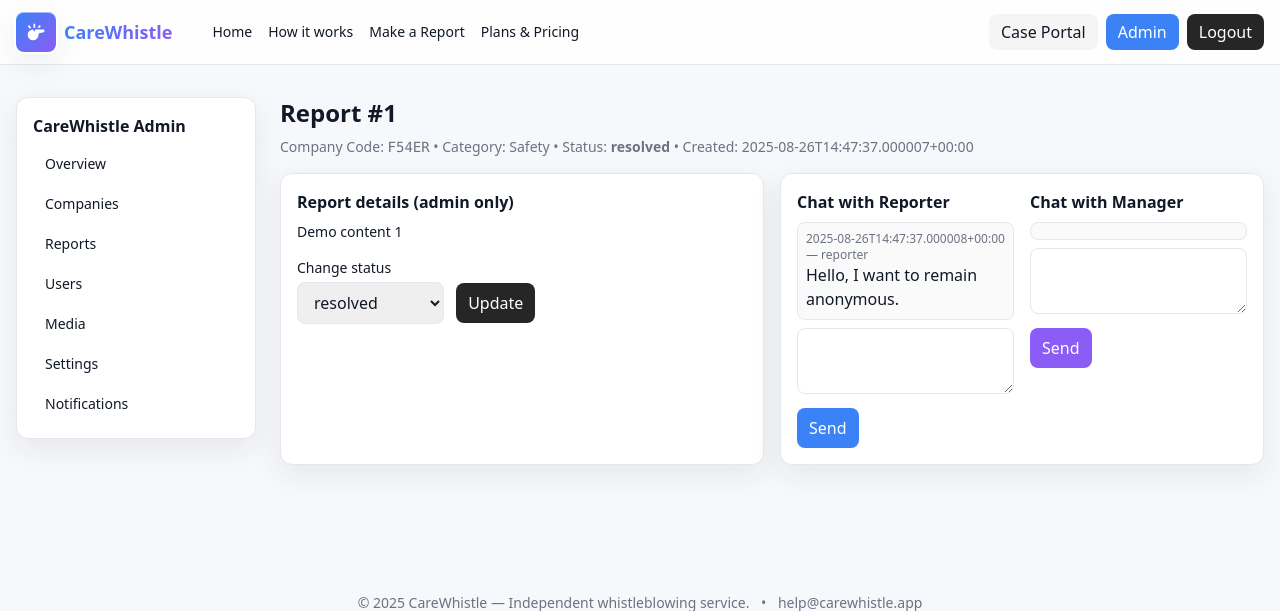
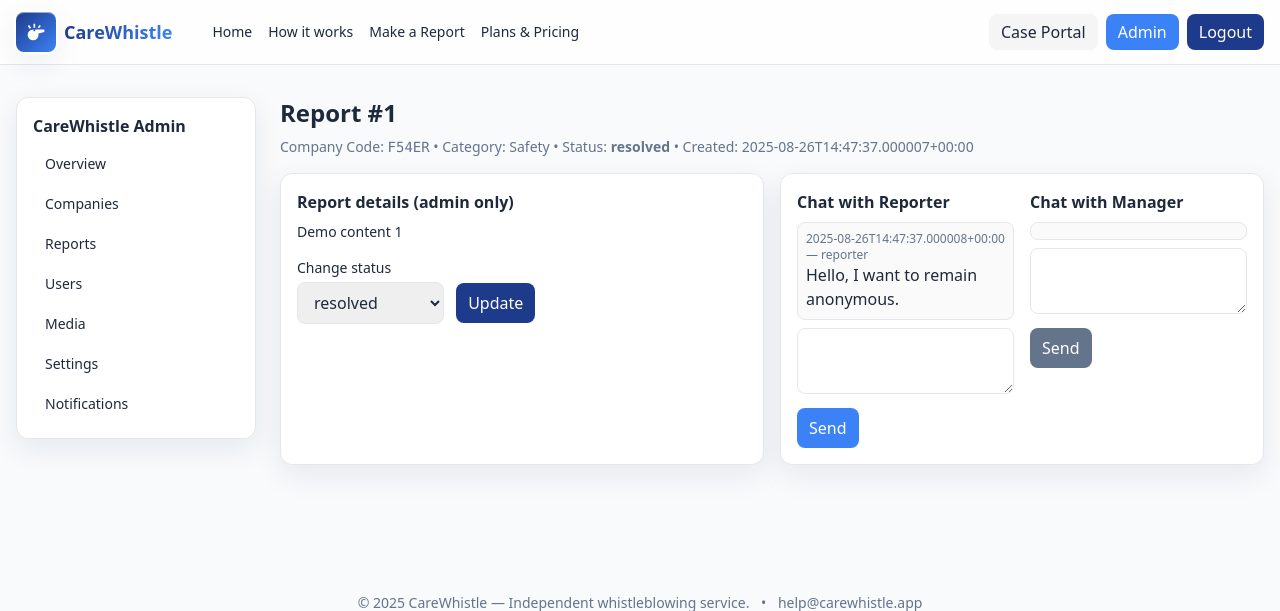
Before and after one commit to alijunaid21-coder/carewhistle-78-lite, a Flask app: page /admin/report/1 in a window 1280 px wide. Shown: the top 611 px of the page. Run offline with Flask 3, Linux system fonts and the light colour scheme; the visitor is signed in with stand-in values (Sample User, id 1); data comes from the database, SQL or seed files in the repository; some libraries are stand-ins or nearby versions.

Commit message:
refactor: refresh UI with grey-blue theme

```diff
--- a/templates/admin/companies.html
+++ b/templates/admin/companies.html
@@ -3,7 +3,7 @@
 <form method="post" class="bg-white rounded-xl p-4 border shadow-glass grid md:grid-cols-3 gap-4 mb-4">
   <div><label class="block text-sm mb-1">Name</label><input name="name" class="w-full rounded-lg border px-3 py-2" required></div>
   <div><label class="block text-sm mb-1">Company Code (auto or custom)</label><input name="code" class="w-full rounded-lg border px-3 py-2" placeholder="Leave blank for auto"></div>
-  <div class="flex items-end"><button class="px-4 py-2 rounded-lg bg-neon-blue text-white">Add Company</button></div>
+  <div class="flex items-end"><button class="px-4 py-2 rounded-lg bg-brand-light text-white">Add Company</button></div>
 </form>
 <div class="bg-white rounded-xl p-4 border shadow-glass">
   <table class="w-full text-sm">
@@ -14,7 +14,7 @@
         <td><code>{{ c.code }}</code></td>
         <td>{{ c.created_at[:10] }}</td>
         <td>
-          <a class="text-neon-blue mr-3" href="{{ url_for('admin_company', company_id=c.id) }}">Open</a>
+          <a class="text-brand-light mr-3" href="{{ url_for('admin_company', company_id=c.id) }}">Open</a>
           <form method="post" action="{{ url_for('admin_company_delete', company_id=c.id) }}" style="display:inline" onsubmit="return confirm('Delete company and its reports?')">
             <button class="text-red-600">Delete</button>
           </form>
--- a/templates/admin/company_dashboard.html
+++ b/templates/admin/company_dashboard.html
@@ -16,14 +16,14 @@
       {% for r in recent %}
       <tr class="border-b">
         <td class="py-2">{{ r.id }}</td><td>{{ r.status }}</td><td>{{ r.created_at[:10] }}</td>
-        <td><a class="text-neon-blue" href="{{ url_for('admin_report_detail', rid=r.id) }}">Open</a></td>
+        <td><a class="text-brand-light" href="{{ url_for('admin_report_detail', rid=r.id) }}">Open</a></td>
       </tr>
       {% endfor %}
     </table>
   </div>
 </div>
 <script>
-const colors=["#3b82f6","#22c55e","#ec4899","#8b5cf6","#f59e0b","#06b6d4","#64748b","#ef4444"];
+const colors=["#1e3a8a","#3b82f6","#64748b","#94a3b8","#cbd5e1","#e2e8f0","#1e293b","#0f172a"];
 new Chart(document.getElementById('m'), {
   type:'line',
   data:{labels:{{ monthly|map(attribute='ym')|list|tojson }},
--- a/templates/admin/dashboard.html
+++ b/templates/admin/dashboard.html
@@ -24,14 +24,14 @@
         <td>{{ c.newc or 0 }}</td>
         <td>{{ c.inpc or 0 }}</td>
         <td>{{ c.clos or 0 }}</td>
-        <td><a class="text-neon-blue" href="{{ url_for('admin_company', company_id=c.id) }}">View</a></td>
+        <td><a class="text-brand-light" href="{{ url_for('admin_company', company_id=c.id) }}">View</a></td>
       </tr>
     {% endfor %}
   </table>
 </div>
 
 <script>
-const colors = ["#3b82f6","#22c55e","#ec4899","#8b5cf6","#f59e0b","#06b6d4","#64748b","#ef4444"];
+const colors = ["#1e3a8a","#3b82f6","#64748b","#94a3b8","#cbd5e1","#e2e8f0","#1e293b","#0f172a"];
 new Chart(document.getElementById('byMonth'), {
   type:'line',
   data:{labels:{{ monthly|map(attribute='ym')|list|tojson }},
--- a/templates/admin/media.html
+++ b/templates/admin/media.html
@@ -2,7 +2,7 @@
 <h2 class="text-2xl font-extrabold mb-4">Media</h2>
 <form method="post" enctype="multipart/form-data" class="bg-white rounded-xl p-4 border shadow-glass flex items-end gap-3 mb-4">
   <div><label class="block text-sm mb-1">Upload file</label><input type="file" name="file" class="block"></div>
-  <button class="px-4 py-2 rounded-lg bg-neutral-800 text-white">Upload</button>
+  <button class="px-4 py-2 rounded-lg bg-brand-dark text-white">Upload</button>
 </form>
 <div class="grid md:grid-cols-3 gap-4">
   {% for f in files %}
--- a/templates/admin/report_detail.html
+++ b/templates/admin/report_detail.html
@@ -11,7 +11,7 @@
       <select name="status" class="rounded-lg border px-3 py-2">
         {% for s in statuses %}<option value="{{ s }}" {% if s==r.status %}selected{% endif %}>{{ s }}</option>{% endfor %}
       </select>
-      <button class="ml-2 px-3 py-2 rounded-lg bg-neutral-800 text-white">Update</button>
+      <button class="ml-2 px-3 py-2 rounded-lg bg-brand-dark text-white">Update</button>
     </form>
   </div>
   <div class="bg-white rounded-xl p-4 border shadow-glass">
@@ -24,7 +24,7 @@
         <form method="post" class="mt-2">
           <input type="hidden" name="action" value="msg_rep">
           <textarea name="body" rows="2" class="w-full rounded-lg border px-3 py-2" required></textarea>
-          <button class="mt-2 px-3 py-2 rounded-lg bg-neon-blue text-white">Send</button>
+          <button class="mt-2 px-3 py-2 rounded-lg bg-brand-light text-white">Send</button>
         </form>
       </div>
       <div>
@@ -35,7 +35,7 @@
         <form method="post" class="mt-2">
           <input type="hidden" name="action" value="msg_mgr">
           <textarea name="body" rows="2" class="w-full rounded-lg border px-3 py-2" required></textarea>
-          <button class="mt-2 px-3 py-2 rounded-lg bg-neon-purple text-white">Send</button>
+          <button class="mt-2 px-3 py-2 rounded-lg bg-brand-gray text-white">Send</button>
         </form>
       </div>
     </div>
--- a/templates/admin/reports.html
+++ b/templates/admin/reports.html
@@ -11,7 +11,7 @@
     <option value="">Any category</option>
     {% for c in categories %}<option {% if c==category %}selected{% endif %}>{{ c }}</option>{% endfor %}
   </select>
-  <button class="px-4 py-2 rounded-lg bg-neutral-800 text-white">Filter</button>
+  <button class="px-4 py-2 rounded-lg bg-brand-dark text-white">Filter</button>
 </form>
 <div class="bg-white rounded-xl p-4 border shadow-glass">
   <table class="w-full text-sm">
@@ -23,7 +23,7 @@
         <td>{{ r.category }}</td>
         <td>{{ r.status }}</td>
         <td>{{ r.created_at[:19] }}</td>
-        <td><a class="text-neon-blue" href="{{ url_for('admin_report_detail', rid=r.id) }}">Open</a></td>
+        <td><a class="text-brand-light" href="{{ url_for('admin_report_detail', rid=r.id) }}">Open</a></td>
       </tr>
     {% endfor %}
   </table>
--- a/templates/admin/settings.html
+++ b/templates/admin/settings.html
@@ -8,6 +8,6 @@
   <div><label class="block text-sm mb-1">Mongo URL</label><input name="mongo_url" value="{{ settings.mongo_url or '' }}" class="w-full rounded-lg border px-3 py-2"></div>
   <div><label class="block text-sm mb-1">OpenAI Key</label><input name="openai_key" value="{{ settings.openai_key or '' }}" class="w-full rounded-lg border px-3 py-2"></div>
   <div class="md:col-span-2"><label class="block text-sm mb-1">YouTube URL (homepage video)</label><input name="youtube_url" value="{{ settings.youtube_url or '' }}" class="w-full rounded-lg border px-3 py-2"></div>
-  <div class="md:col-span-2"><button class="px-4 py-2 rounded-lg bg-neon-blue text-white">Save</button></div>
+  <div class="md:col-span-2"><button class="px-4 py-2 rounded-lg bg-brand-light text-white">Save</button></div>
 </form>
 {% endblock %}
--- a/templates/admin/users.html
+++ b/templates/admin/users.html
@@ -9,7 +9,7 @@
       {% for c in companies %}<option value="{{ c.id }}">{{ c.name }} ({{ c.code }})</option>{% endfor %}
     </select>
   </div>
-  <div class="md:col-span-3"><button class="px-4 py-2 rounded-lg bg-neon-blue text-white">Create Manager</button></div>
+  <div class="md:col-span-3"><button class="px-4 py-2 rounded-lg bg-brand-light text-white">Create Manager</button></div>
 </form>
 
 <div class="bg-white rounded-xl p-4 border shadow-glass">
--- a/templates/chatbot.html
+++ b/templates/chatbot.html
@@ -2,10 +2,10 @@
   <div id="chatbot-log" class="p-2 flex-1 overflow-y-auto text-sm"></div>
   <form id="chatbot-form" class="flex border-t">
     <input id="chatbot-input" class="flex-1 p-2 text-sm" placeholder="Ask a question..." />
-    <button class="px-3 text-white bg-neon-blue">Send</button>
+    <button class="px-3 text-white bg-brand-light">Send</button>
   </form>
 </div>
-<button id="chatbot-toggle" class="fixed bottom-4 right-4 w-12 h-12 rounded-full bg-neon-blue text-white shadow-lg">💬</button>
+<button id="chatbot-toggle" class="fixed bottom-4 right-4 w-12 h-12 rounded-full bg-brand-light text-white shadow-lg">💬</button>
 <script>
   const toggle=document.getElementById('chatbot-toggle');
   const box=document.getElementById('chatbot-box');
@@ -26,7 +26,7 @@
         body:JSON.stringify({message:msg})
       });
       const data=await r.json();
-      log.innerHTML+=`<div class="text-left mb-1 text-neon-blue">${data.reply}</div>`;
+      log.innerHTML+=`<div class="text-left mb-1 text-brand-light">${data.reply}</div>`;
     } catch(err){
       log.innerHTML+=`<div class="text-left mb-1 text-red-600">Error: ${err}</div>`;
     }
--- a/templates/follow.html
+++ b/templates/follow.html
@@ -10,7 +10,7 @@
       <label class="block text-sm mb-1">PIN</label>
       <input name="pin" required class="w-full rounded-lg border px-3 py-2">
     </div>
-    <button class="px-4 py-2 rounded-lg bg-neon-blue text-white">Open</button>
+    <button class="px-4 py-2 rounded-lg bg-brand-light text-white">Open</button>
   </form>
 </section>
 {% endblock %}
--- a/templates/follow_thread.html
+++ b/templates/follow_thread.html
@@ -14,7 +14,7 @@
     <form method="post" action="{{ url_for('follow_message', token=r.anon_token) }}" class="mt-4 grid gap-2">
       <label class="text-sm">Send a message to the investigator</label>
       <textarea name="body" rows="3" required class="rounded-lg border px-3 py-2"></textarea>
-      <button class="px-4 py-2 rounded-lg bg-neutral-800 text-white">Send</button>
+      <button class="px-4 py-2 rounded-lg bg-brand-dark text-white">Send</button>
     </form>
   </div>
 </section>
--- a/templates/index.html
+++ b/templates/index.html
@@ -5,7 +5,7 @@
       <h1 class="text-4xl font-extrabold mb-3">One of the most securest Whistleblowing systems in the UK.</h1>
       <p class="text-base-muted mb-6">Modern, secure and anonymous — protect your company, your staff and your service users. If you already have a solution, check our price promise.</p>
       <div class="flex gap-3">
-        <a class="px-4 py-2 rounded-lg bg-neon-green text-white" href="{{ url_for('report') }}">Make a Report</a>
+        <a class="px-4 py-2 rounded-lg bg-brand-light text-white" href="{{ url_for('report') }}">Make a Report</a>
         <a class="px-4 py-2 rounded-lg bg-neutral-200" href="{{ url_for('how') }}">How it works</a>
       </div>
     </div>
--- a/templates/layout.html
+++ b/templates/layout.html
@@ -10,8 +10,8 @@
       theme:{
         extend:{
           colors:{
-            base: { bg:"#f7f8fb", card:"#ffffff", ink:"#111827", muted:"#6b7280" },
-            neon: { blue:"#3b82f6", green:"#22c55e", pink:"#ec4899", purple:"#8b5cf6", amber:"#f59e0b", cyan:"#06b6d4" }
+            base: { bg:"#f8fafc", card:"#ffffff", ink:"#1e293b", muted:"#64748b" },
+            brand: { dark:"#1e3a8a", light:"#3b82f6", gray:"#64748b" }
           },
           boxShadow:{
             glass:"0 10px 30px rgba(31,41,55,.08), inset 0 1px 0 rgba(255,255,255,.5)"
@@ -27,30 +27,30 @@
   <header class="sticky top-0 z-40 backdrop-blur bg-white/80 border-b">
     <div class="max-w-7xl mx-auto px-4 py-3 flex items-center gap-4">
       <a href="{{ url_for('home') }}" class="flex items-center gap-2 font-extrabold text-lg">
-        <span class="inline-flex items-center justify-center w-10 h-10 rounded-lg bg-gradient-to-br from-neon-blue to-neon-purple text-white shadow-glass ring-2 ring-white">
+        <span class="inline-flex items-center justify-center w-10 h-10 rounded-lg bg-gradient-to-br from-brand-dark to-brand-light text-white shadow-glass ring-2 ring-white">
           <svg xmlns="http://www.w3.org/2000/svg" viewBox="0 0 24 24" class="w-5 h-5" fill="currentColor">
             <path d="M8.5 9A6.5 6.5 0 0 0 2 15.5 6.5 6.5 0 0 0 8.5 22 6.5 6.5 0 0 0 15 15.5V13.91L22 12V9H11V11H9V9H8.5M11 2V7H9V2H11M6.35 7.28c-.67.16-1.31.4-1.92.72L2.14 4.88 3.76 3.7 6.35 7.28M17.86 4.88 16.32 7h-2.47L16.24 3.7l1.62 1.18Z"/>
           </svg>
         </span>
-        <span class="bg-gradient-to-r from-neon-blue to-neon-purple bg-clip-text text-transparent">CareWhistle</span>
+        <span class="bg-gradient-to-r from-brand-dark to-brand-light bg-clip-text text-transparent">CareWhistle</span>
       </a>
       <nav class="ml-6 flex items-center gap-4 text-sm">
-        <a class="hover:text-neon-blue" href="{{ url_for('home') }}">Home</a>
-        <a class="hover:text-neon-blue" href="{{ url_for('how') }}">How it works</a>
-        <a class="hover:text-neon-blue" href="{{ url_for('report') }}">Make a Report</a>
-        <a class="hover:text-neon-blue" href="{{ url_for('pricing') }}">Plans & Pricing</a>
+        <a class="hover:text-brand-light" href="{{ url_for('home') }}">Home</a>
+        <a class="hover:text-brand-light" href="{{ url_for('how') }}">How it works</a>
+        <a class="hover:text-brand-light" href="{{ url_for('report') }}">Make a Report</a>
+        <a class="hover:text-brand-light" href="{{ url_for('pricing') }}">Plans & Pricing</a>
       </nav>
       <div class="ml-auto flex items-center gap-2">
         <a class="px-3 py-1.5 rounded-lg bg-neutral-100 hover:bg-neutral-200" href="{{ url_for('follow') }}">Case Portal</a>
         {% if session.get('user_id') %}
           {% if session.get('role')=='admin' %}
-            <a class="px-3 py-1.5 rounded-lg bg-neon-blue text-white" href="{{ url_for('admin_dashboard') }}">Admin</a>
+            <a class="px-3 py-1.5 rounded-lg bg-brand-light text-white" href="{{ url_for('admin_dashboard') }}">Admin</a>
           {% elif session.get('role')=='manager' %}
-            <a class="px-3 py-1.5 rounded-lg bg-neon-purple text-white" href="{{ url_for('manager_overview') }}">Manager</a>
+            <a class="px-3 py-1.5 rounded-lg bg-brand-gray text-white" href="{{ url_for('manager_overview') }}">Manager</a>
           {% endif %}
-          <a class="px-3 py-1.5 rounded-lg bg-neutral-800 text-white" href="{{ url_for('logout') }}">Logout</a>
+          <a class="px-3 py-1.5 rounded-lg bg-brand-dark text-white" href="{{ url_for('logout') }}">Logout</a>
         {% else %}
-          <a class="px-3 py-1.5 rounded-lg bg-neutral-800 text-white" href="{{ url_for('login') }}">Login</a>
+          <a class="px-3 py-1.5 rounded-lg bg-brand-dark text-white" href="{{ url_for('login') }}">Login</a>
         {% endif %}
       </div>
     </div>
--- a/templates/login.html
+++ b/templates/login.html
@@ -4,7 +4,7 @@
   <form method="post" class="bg-white rounded-xl p-6 border shadow-glass grid gap-4">
     <div><label class="block text-sm mb-1">Email</label><input name="email" required class="w-full rounded-lg border px-3 py-2" value="{{ request.form.email or '' }}"></div>
     <div><label class="block text-sm mb-1">Password</label><input name="password" type="password" required class="w-full rounded-lg border px-3 py-2"></div>
-    <button class="px-4 py-2 rounded-lg bg-neutral-800 text-white">Login</button>
+    <button class="px-4 py-2 rounded-lg bg-brand-dark text-white">Login</button>
   </form>
 </section>
 {% endblock %}
--- a/templates/manager/messages.html
+++ b/templates/manager/messages.html
@@ -6,7 +6,7 @@
     {% for r in reports %}
       <tr class="border-b">
         <td class="py-2">{{ r.id }}</td><td><code>{{ r.company_code }}</code></td><td>{{ r.updated }}</td>
-        <td><a class="text-neon-blue" href="{{ url_for('manager_messages_thread', rid=r.id) }}">Open</a></td>
+        <td><a class="text-brand-light" href="{{ url_for('manager_messages_thread', rid=r.id) }}">Open</a></td>
       </tr>
     {% endfor %}
   </table>
--- a/templates/manager/messages_thread.html
+++ b/templates/manager/messages_thread.html
@@ -9,7 +9,7 @@
   </div>
   <form method="post" class="mt-3 grid gap-2">
     <textarea name="body" rows="3" required class="rounded-lg border px-3 py-2"></textarea>
-    <button class="px-4 py-2 rounded-lg bg-neon-purple text-white">Send</button>
+    <button class="px-4 py-2 rounded-lg bg-brand-gray text-white">Send</button>
   </form>
 </div>
 {% endblock %}
--- a/templates/manager/overview.html
+++ b/templates/manager/overview.html
@@ -10,7 +10,7 @@
   <div class="bg-white rounded-xl p-4 border shadow-glass"><canvas id="c"></canvas></div>
 </div>
 <script>
-const colors=["#3b82f6","#22c55e","#ec4899","#8b5cf6","#f59e0b","#06b6d4","#64748b","#ef4444"];
+const colors=["#1e3a8a","#3b82f6","#64748b","#94a3b8","#cbd5e1","#e2e8f0","#1e293b","#0f172a"];
 new Chart(document.getElementById('m'), {
   type:'line', data:{labels:{{ monthly|map(attribute='ym')|list|tojson }},
   datasets:[{label:'Reports',data:{{ monthly|map(attribute='cnt')|list|tojson }}, borderColor:colors[1]}]}
--- a/templates/pricing.html
+++ b/templates/pricing.html
@@ -9,10 +9,10 @@
     </ul>
     <div class="mt-6 flex gap-2">
       <form action="{{ url_for('checkout_stripe') }}" method="post">
-        <button class="px-4 py-2 rounded bg-neon-blue text-white">Pay with Stripe</button>
+        <button class="px-4 py-2 rounded bg-brand-light text-white">Pay with Stripe</button>
       </form>
       <form action="{{ url_for('checkout_paypal') }}" method="post">
-        <button class="px-4 py-2 rounded bg-neutral-800 text-white">Pay with PayPal</button>
+        <button class="px-4 py-2 rounded bg-brand-dark text-white">Pay with PayPal</button>
       </form>
     </div>
   </div>
--- a/templates/report.html
+++ b/templates/report.html
@@ -49,7 +49,7 @@
       <span class="font-bold">{{ captcha_a }} + {{ captcha_b }} =</span>
       <input name="captcha_answer" required class="rounded-lg border px-3 py-1 w-24">
     </div>
-    <button class="mt-2 px-4 py-2 rounded-lg bg-neon-blue text-white">Submit Report</button>
+    <button class="mt-2 px-4 py-2 rounded-lg bg-brand-light text-white">Submit Report</button>
   </form>
 </section>
 {% endblock %}
--- a/templates/report_success.html
+++ b/templates/report_success.html
@@ -7,7 +7,7 @@
       <div><b>Case code:</b> <code>{{ token }}</code></div>
       <div><b>PIN:</b> <code>{{ pin }}</code></div>
     </div>
-    <a class="mt-4 inline-block px-4 py-2 rounded-lg bg-neutral-800 text-white" href="{{ url_for('follow') }}">Open case portal</a>
+    <a class="mt-4 inline-block px-4 py-2 rounded-lg bg-brand-dark text-white" href="{{ url_for('follow') }}">Open case portal</a>
   </div>
 </section>
 {% endblock %}
```
